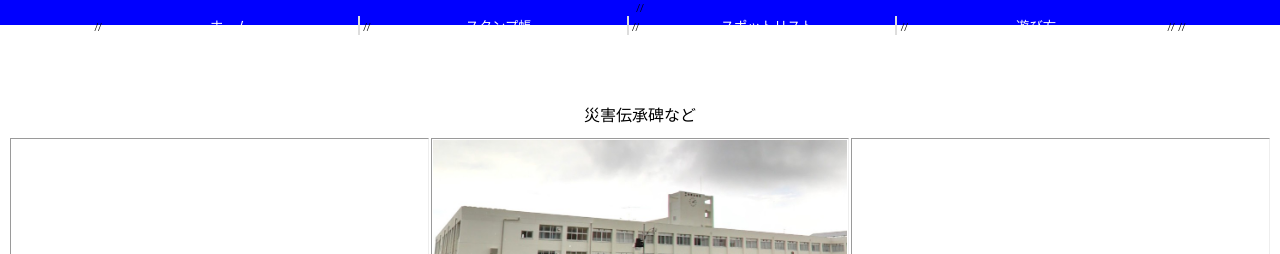
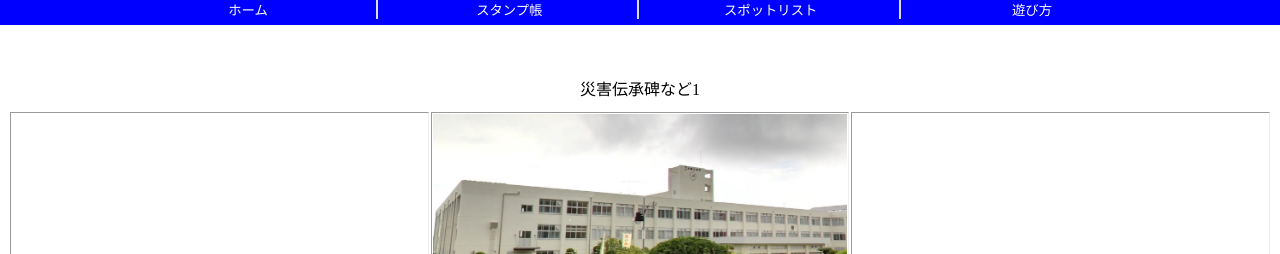
Before and after one commit to tsucchi-Git/image_test, a plain HTML site: page index.html in a window 1280 px wide. Shown: the top 254 px of the page. Drawn offline with Linux system fonts and the light colour scheme.

Commit message:
Update index.html

```diff
--- a/index.html
+++ b/index.html
@@ -76,16 +76,16 @@
   }
  </style>
  <body>
-  //<nav>
-    //<ul>
-    //<li class=”current”><a href=”#”>ホーム</a></li>
-    //<li><a href=”#”>スタンプ帳</a></li>
-    //<li><a href=”#”>スポットリスト</a></li>
-    //<li><a href=”#”>遊び方</a></li>
-    //<!-- <li><a href=”#”>Blog</a></li> -->
-    //</ul>
+  <nav>
+    <ul>
+    <li class=”current”><a href=”#”>ホーム</a></li>
+    <li><a href=”#”>スタンプ帳</a></li>
+    <li><a href=”#”>スポットリスト</a></li>
+    <li><a href=”#”>遊び方</a></li>
+    <!-- <li><a href=”#”>Blog</a></li> -->
+    </ul>
    </nav>
-   <div class="page-title">災害伝承碑など</div>
+   <div class="page-title">災害伝承碑など1</div>
   <table border="1" >
     <tbody>
       <tr>
```
